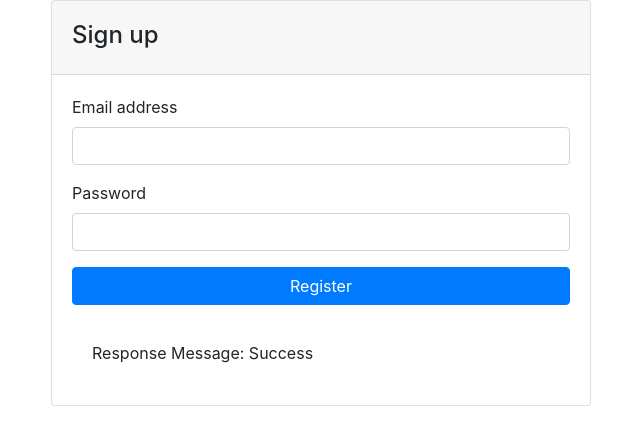
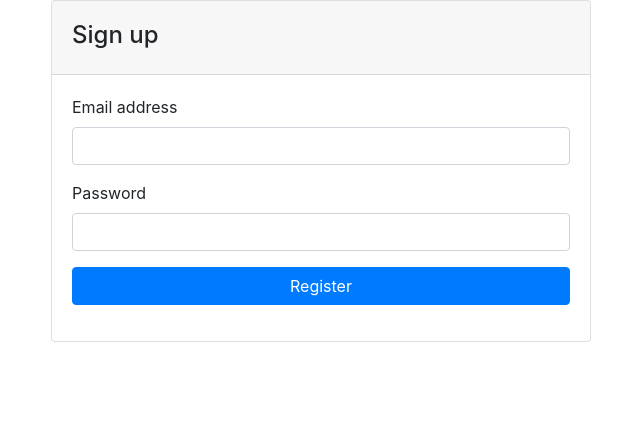
Before and after one commit to samadtalukder/post-api, a React (Create React App) app: page /registration in a window 1280 px wide. Shown: the top 442 px of the page, without its empty margins (319-959 px from the left). Built offline with nearby package versions, Linux system fonts and the light colour scheme.

Commit message:
solve error

```diff
--- a/src/layout/Registration.js
+++ b/src/layout/Registration.js
@@ -49,7 +49,8 @@ class Registration extends React.Component {
             }
         }).catch(error => {
             if (error.response && error.response.status >= 400 && error.response.status < 500) {
-                toast.error(error.response.data.message);
+                toast.error(error.response.data.response.message);
+                console.log(error.response.data.response.message);
             } else {
                 toast.error('Something went wrong. please try again later!');
             }
@@ -89,7 +90,6 @@ class Registration extends React.Component {
 
         if (isRegister) {
             this.props.history.push("/verify");
-            //window.location.href = '/verify'
         }
 
         return (
@@ -134,10 +134,6 @@ class Registration extends React.Component {
                                         <ToastContainer />
                                     </div>
 
-                                    <div className="card-body">
-                                        Response Message: {printMessage && true ? printMessage.response ? printMessage.response.message : 'Success' : 'no data'}
-                                    </div>
-
                                 </form>
 
                             </article>
```
